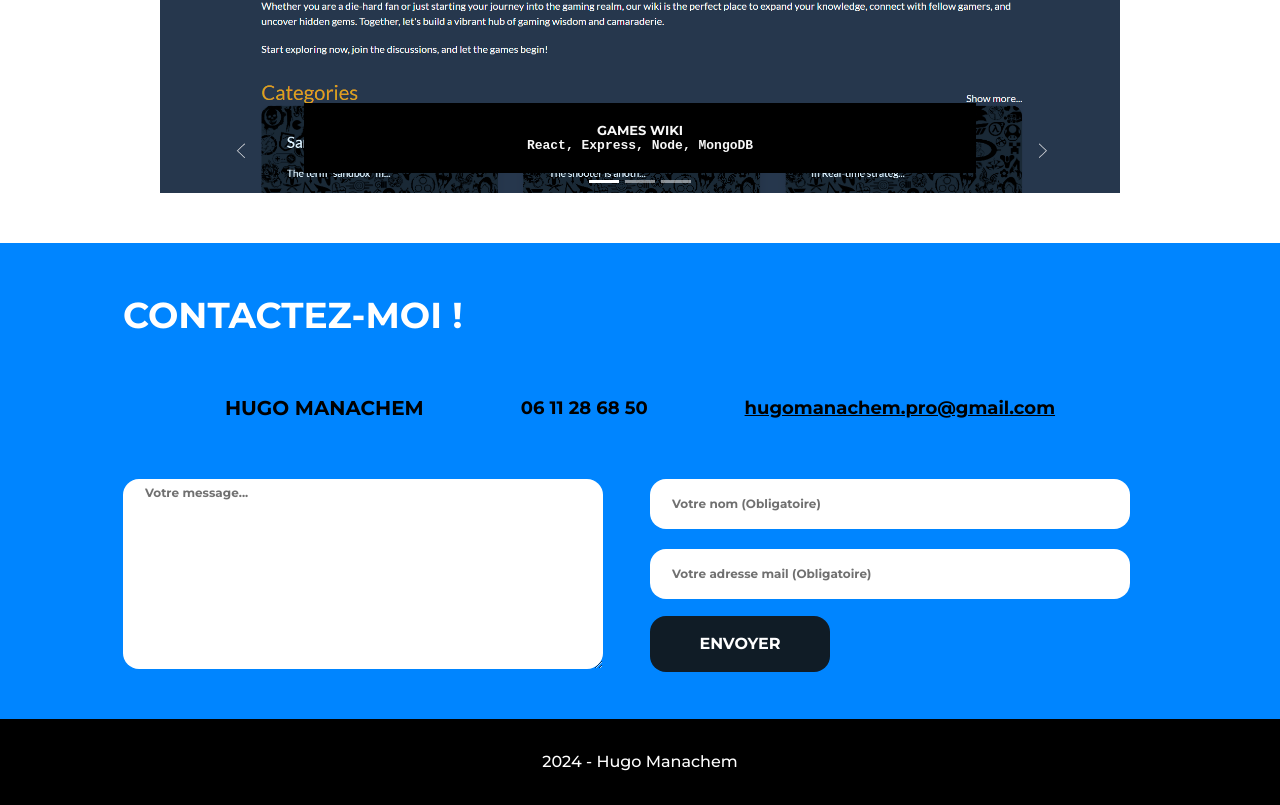
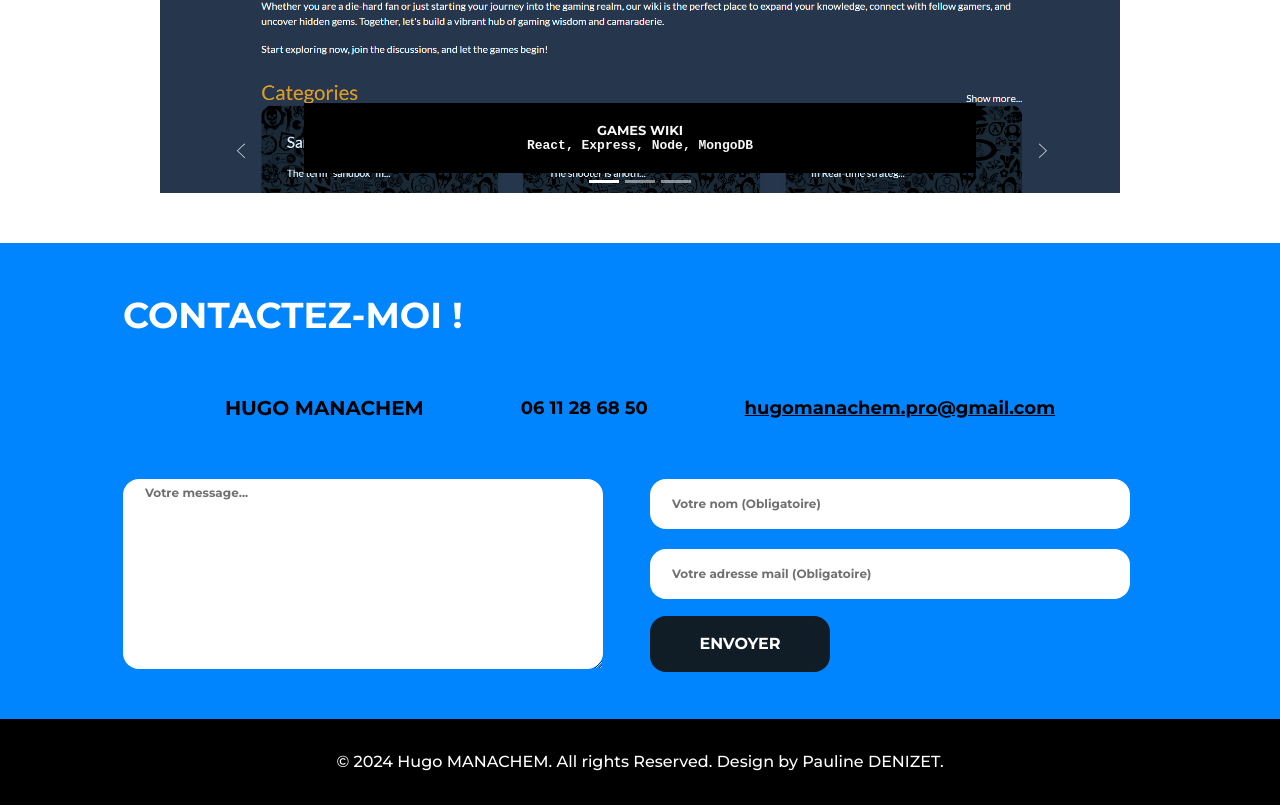
Before and after one commit to hugomanachem/portfolio, a React (Vite) app: page / in a window 1280 px wide. Shown: the part 2967-3772 px from the top of the page. Built offline with nearby package versions, Linux system fonts and the light colour scheme.

Commit message:
change footer text

```diff
--- a/src/index.css
+++ b/src/index.css
@@ -507,11 +507,13 @@ footer {
 }
 
 footer p {
+  width: 80%;
   font-family: "Montserrat", sans-serif;
   font-weight: 500;
   font-size: 16px;
   line-height: 19.5px;
   color: #FFFFFF;
+  text-align: center;
 }
 
 @media screen and (min-width: 480px) {
@@ -550,6 +552,10 @@ footer p {
     margin: 0;
     grid-column-start: 2;
     grid-row-start: 3;
+  }
+
+  .footer p {
+    width: 100%;
   }
 }
 
--- a/src/pages/Portfolio.jsx
+++ b/src/pages/Portfolio.jsx
@@ -247,7 +247,7 @@ function Portfolio() {
       </section>
 
       <footer>
-        <p>2024 - Hugo Manachem</p>
+        <p>© 2024 Hugo MANACHEM. All rights Reserved. Design by Pauline DENIZET.</p>
       </footer>
     </>
   );
```
